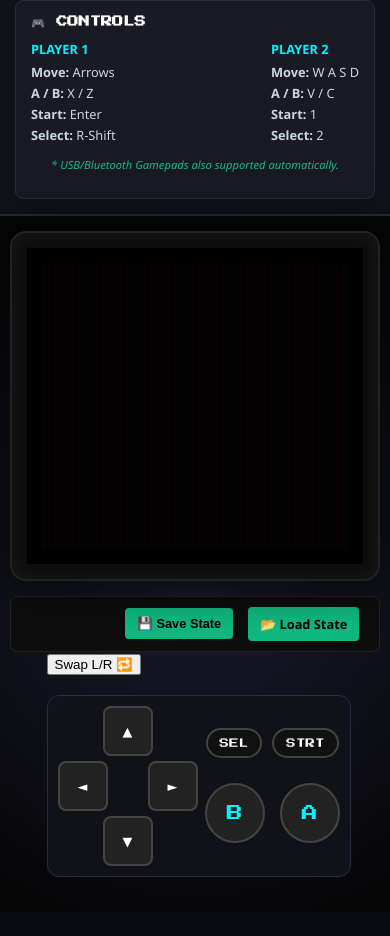
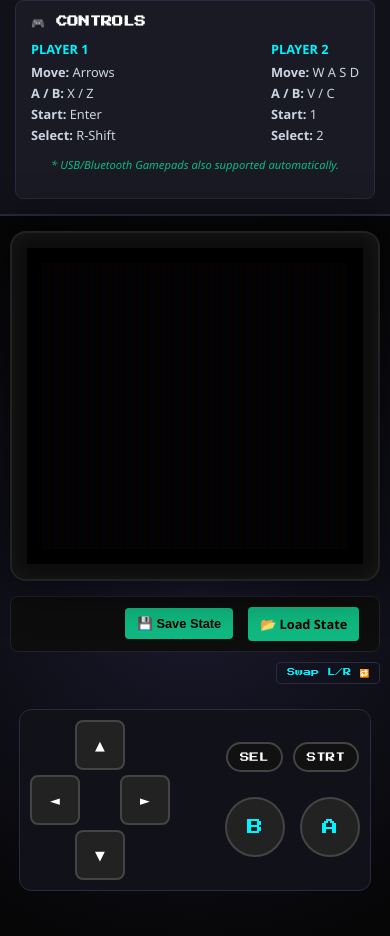
Before and after one commit to srijenjgupta/WebNes-emulator, a plain HTML site: page index.html in a window 390 px wide. Shown: the part 1012-1948 px from the top of the page. Before the commit the page ends 1924 px from the top, so only its background shows below. Drawn offline with Linux system fonts and the light colour scheme; a script that the page names is missing.

Commit message:
Adding Swap functionality

```diff
--- a/style.css
+++ b/style.css
@@ -115,6 +115,45 @@
     /* Hide the volume and fullscreen buttons on mobile (they clutter UI and phones handle this natively) */
     .volume-control, #btn-fullscreen { display: none; }
 
+    /* Wrapper to hold the swap button and controls */
+    .mobile-wrapper {
+        width: 95%;
+        max-width: 500px;
+        margin: 10px auto;
+        display: flex;
+        flex-direction: column;
+    }
+
+    /* The Swap Button styling */
+    .swap-btn {
+        align-self: flex-end;
+        background: transparent;
+        color: var(--neon-blue);
+        border: 1px solid var(--border-color);
+        padding: 5px 10px;
+        border-radius: 4px;
+        font-family: 'Press Start 2P', cursive;
+        font-size: 0.5rem;
+        cursor: pointer;
+        margin-bottom: 5px;
+        transition: 0.2s;
+    }
+    .swap-btn:active { background: var(--neon-blue); color: #000; }
+
+    /* Fix the margins on the controls since the wrapper handles it now */
+    .mobile-controls {
+        margin: 0;
+        width: 100%;
+        box-sizing: border-box;
+        /* ... keep your other existing .mobile-controls styles ... */
+    }
+
+    /* THE MAGIC FIX: Reverses the D-Pad and Action Pad instantly */
+    .mobile-controls.lefty-mode {
+        flex-direction: row-reverse;
+    }
+
+
     /* Show and style the Mobile Touch Controls */
     .mobile-controls {
         display: flex;
```
